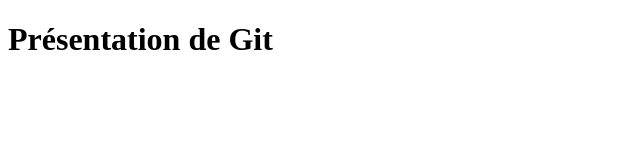
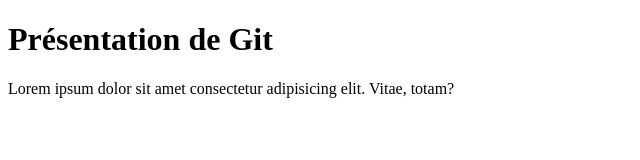
Before and after one commit to francisLaplage/first_site, a plain HTML site: page index.html in a window 1280 px wide. Shown: the whole page, without its empty margins (0-640 px from the left). Drawn offline with Linux system fonts and the light colour scheme.

Commit message:
Deuxième version

```diff
--- a/index.html
+++ b/index.html
@@ -8,5 +8,8 @@
 </head>
 <body>
     <h1>Présentation de Git</h1>
+    <p>
+        Lorem ipsum dolor sit amet consectetur adipisicing elit. Vitae, totam?
+    </p>
 </body>
 </html>
```
